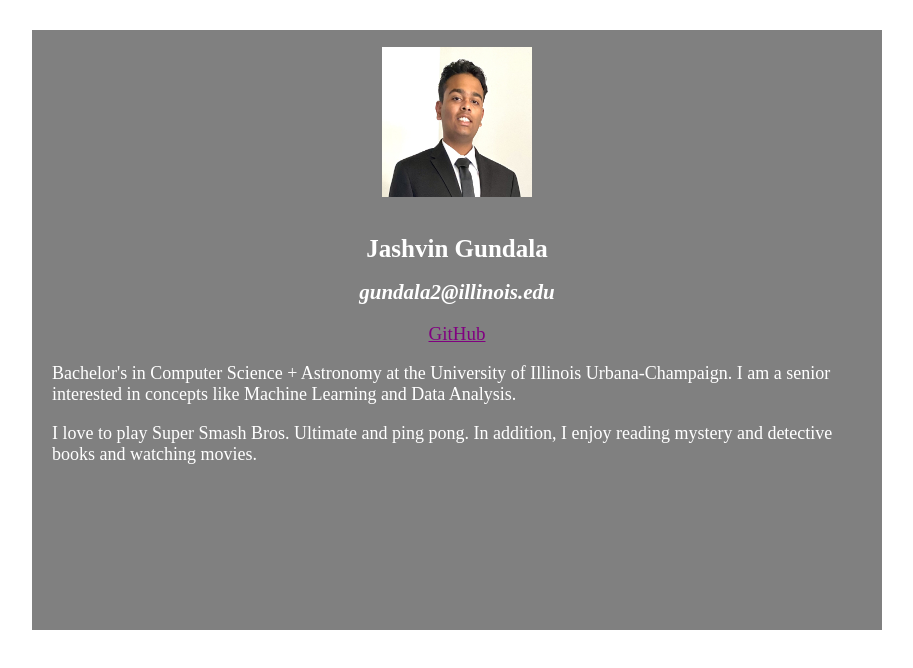
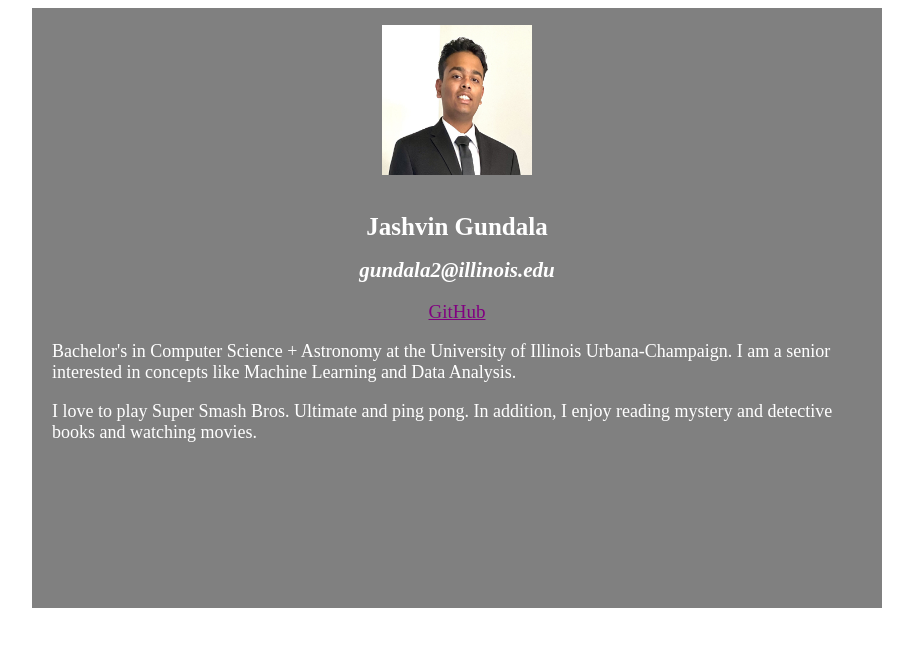
Before and after one commit to Jashvin0805/mp0, a website built with webpack: page src/index.html in a window 1280 px wide. Shown: the whole page, without its empty margins (183-1096 px from the left). Built offline with nearby package versions, Linux system fonts and the light colour scheme.

Commit message:
Made final changes to MP0 (added <div> again).

```diff
--- a/src/css/main.css
+++ b/src/css/main.css
@@ -3,13 +3,13 @@ html {
     background-color: white;
 }
 
-body {
+div {
     text-align: center;
     background-color: gray;
     color: white;
     width: 850px;
     height: 600px;
-    margin: 30px auto;
+    margin: 0px auto;
 }
 
 img {
--- a/src/index.html
+++ b/src/index.html
@@ -10,6 +10,7 @@
 
 <body>
 
+    <div>
       <img src="assets/photo.jpg" alt="Jashvin Gundala's Photo" />
 
       <h1>
@@ -20,7 +21,7 @@
         gundala2@illinois.edu
       </h2>
 
-  <a href="https://github.com">
+      <a href="https://github.com/Jashvin0805">
         GitHub
       </a>
 
@@ -31,6 +32,7 @@
       <p>
         I love to play Super Smash Bros. Ultimate and ping pong. In addition, I enjoy reading mystery and detective books and watching movies.
       </p>
+    </div>
 
   <script src="bundle.js" type="text/javascript"></script>
 </body>
```
Lines whose indentation alone changed are shown as unchanged.
